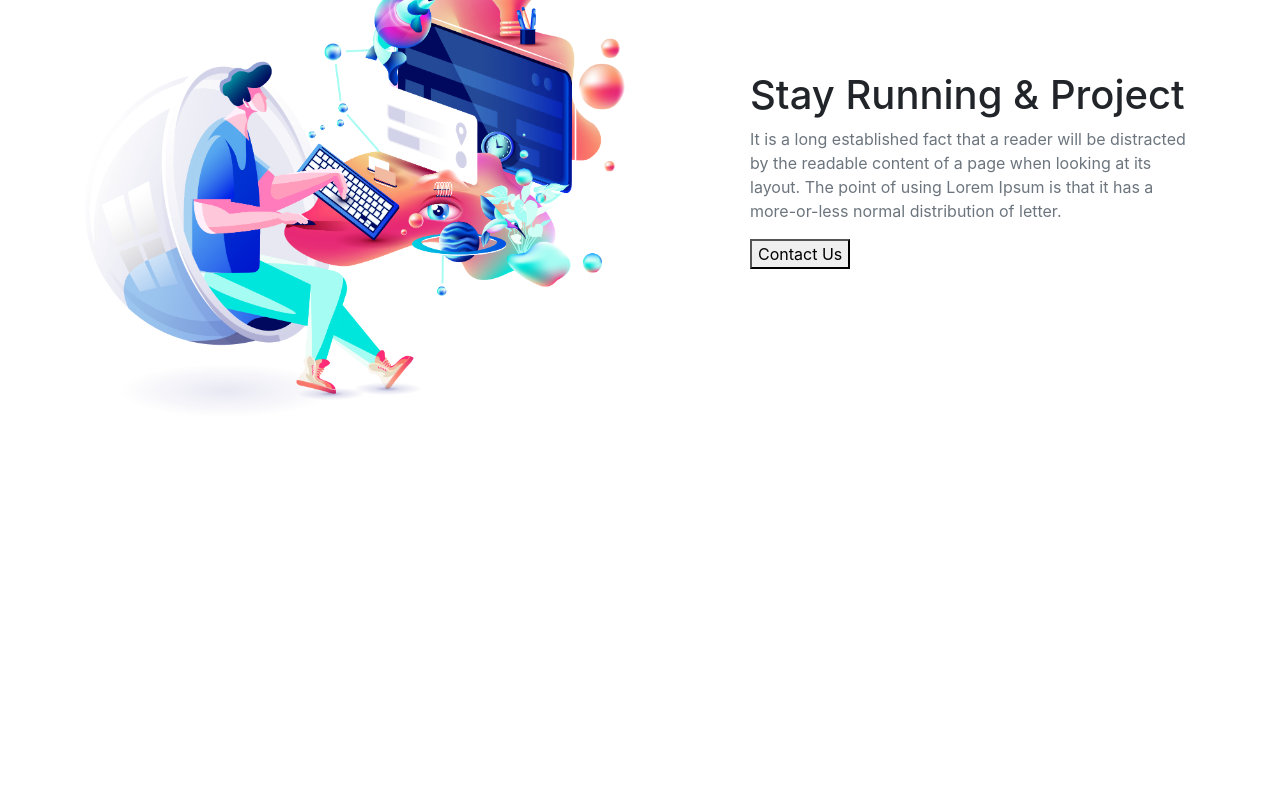
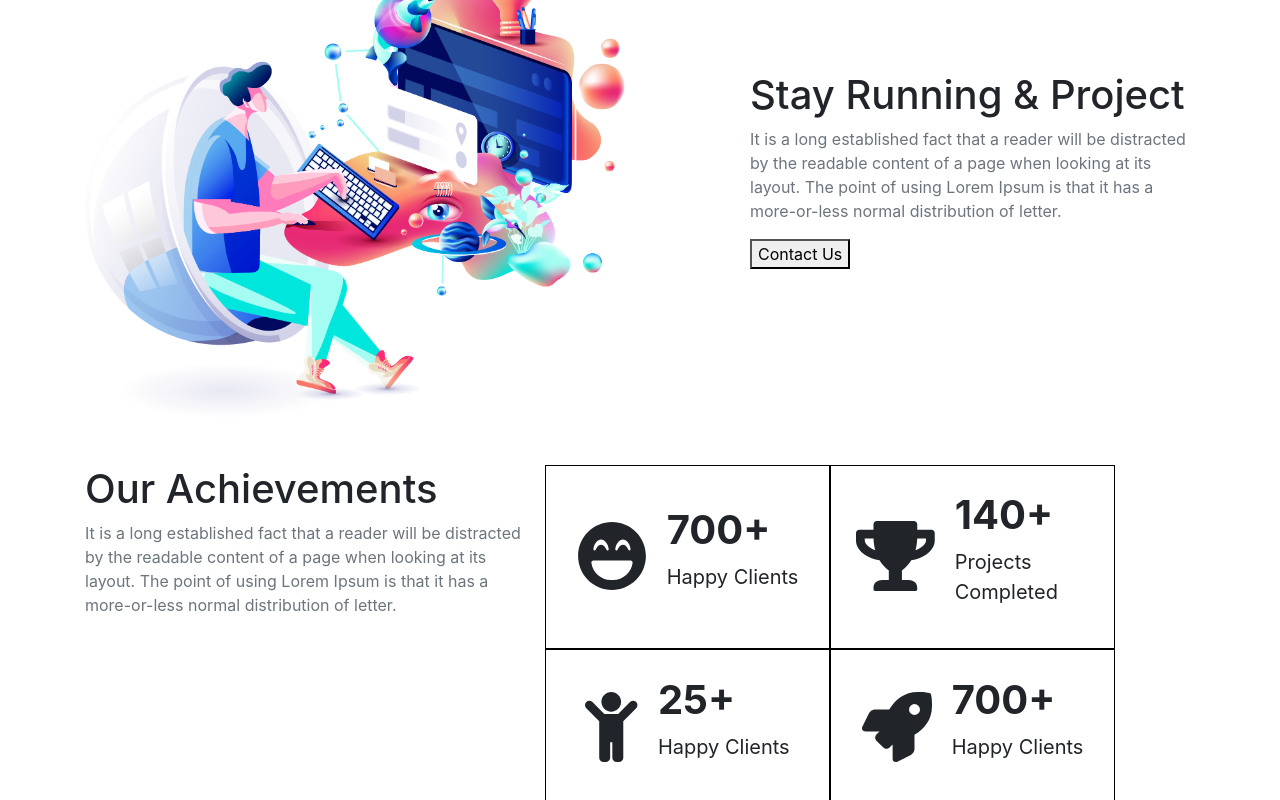
Before and after one commit to Iftesum-Zami/athena-design, a React (Create React App) app: page / in a window 1280 px wide. Shown: the part 1182-1982 px from the top of the page. Before the commit the page ends 1599 px from the top, so only its background shows below. Built offline with nearby package versions, Linux system fonts and the light colour scheme.

Commit message:
3rd cimmit

```diff
--- a/package.json
+++ b/package.json
@@ -3,6 +3,9 @@
   "version": "0.1.0",
   "private": true,
   "dependencies": {
+    "@fortawesome/fontawesome-svg-core": "^1.2.32",
+    "@fortawesome/free-solid-svg-icons": "^5.15.1",
+    "@fortawesome/react-fontawesome": "^0.1.12",
     "@testing-library/jest-dom": "^5.11.6",
     "@testing-library/react": "^11.2.1",
     "@testing-library/user-event": "^12.2.2",
--- a/src/App.js
+++ b/src/App.js
@@ -5,6 +5,7 @@ import Navbar from './Components/Navbar/Navbar';
 import Header from './Components/Header/Header';
 import WhatWeDo from './Components/WhatWeDo/WhatWeDo';
 import StayRunning from './Components/StayRunning/StayRunning';
+import OurAchievement from './Components/OurAchievement/OurAchievement';
 
 function App() {
   return (
@@ -13,6 +14,7 @@ function App() {
       <Header />
       <WhatWeDo />
       <StayRunning />
+      <OurAchievement />
     </div>
   );
 }
--- /dev/null
+++ b/src/Components/OurAchievement/OurAchievement.js
@@ -0,0 +1,89 @@
+import React from 'react';
+import './OurAchievementCard.css';
+import { FontAwesomeIcon } from '@fortawesome/react-fontawesome';
+import { faLaughBeam, faTrophy, faRocket, faChild } from '@fortawesome/free-solid-svg-icons';
+
+// const achievementCardInfo = [
+//     {
+//         icon: faLaughBeam,
+//         number: '700+',
+//         text: 'Happy Clients'
+//     },
+//     {
+//         icon: faTrophy,
+//         number: '140+',
+//         text: 'Projects Completed'
+//     },
+//     {
+//         icon: faRocket,
+//         number: '25+',
+//         text: 'Crazy Minds'
+//     },
+//     {
+//         icon: faChild,
+//         number: '75+',
+//         text: 'Happy Clients'
+//     }
+// ]
+
+const OurAchievement = () => {
+    return (
+        <div className="container pt-5">
+            <div className="row">
+                <div className="col-md-5">
+                    <h1>Our Achievements</h1>
+                    <p className="text-secondary">
+                        It is a long established fact that a reader will be distracted by
+                        the readable content of a page when looking at its layout. The
+                        point of using Lorem Ipsum is that it has a more-or-less normal
+                        distribution of letter.
+                    </p>
+                </div>
+                <div className="col-md-6 OurAchievementCard">
+                    <div className="row">
+                        <div className="col-md-6 d-flex justify-content-center align-items-center singleCard">
+                            <div className="icon">
+                                <FontAwesomeIcon icon={faLaughBeam}></FontAwesomeIcon>
+                            </div>
+                            <div>
+                                <h1 className="cardHeader">700+</h1>
+                                <p className="cardText">Happy Clients</p>
+                            </div>
+                        </div>
+                        <div className="col-md-6 d-flex justify-content-center align-items-center singleCard">
+                            <div className="icon">
+                                <FontAwesomeIcon icon={faTrophy}></FontAwesomeIcon>
+                            </div>
+                            <div>
+                                <h1 className="cardHeader">140+</h1>
+                                <p className="cardText">Projects Completed</p>
+                            </div>
+                        </div>
+
+                        <div className="col-md-6 d-flex justify-content-center align-items-center singleCard">
+                            <div className="icon">
+                                <FontAwesomeIcon icon={faChild}></FontAwesomeIcon>
+                            </div>
+                            <div>
+                                <h1 className="cardHeader">25+</h1>
+                                <p className="cardText">Happy Clients</p>
+                            </div>
+                        </div>
+
+                        <div className="col-md-6 d-flex justify-content-center align-items-center singleCard">
+                            <div className="icon">
+                                <FontAwesomeIcon icon={faRocket}></FontAwesomeIcon>
+                            </div>
+                            <div>
+                                <h1 className="cardHeader">700+</h1>
+                                <p className="cardText">Happy Clients</p>
+                            </div>
+                        </div>
+                    </div>
+                </div>
+            </div>
+        </div>
+    );
+};
+
+export default OurAchievement;
--- /dev/null
+++ b/src/Components/OurAchievement/OurAchievementCard.css
@@ -0,0 +1,18 @@
+
+.cardHeader{
+    font-weight: bold;
+}
+
+.cardText{
+    font-size: 20px;
+}
+
+.singleCard{
+    border: 1px solid black;
+    padding: 25px;
+}
+
+.icon{
+    font-size: 70px;
+    padding-right: 20px;
+}
```
Also changed, not shown: 1 other file (tests, documents, lock files or other folders).
